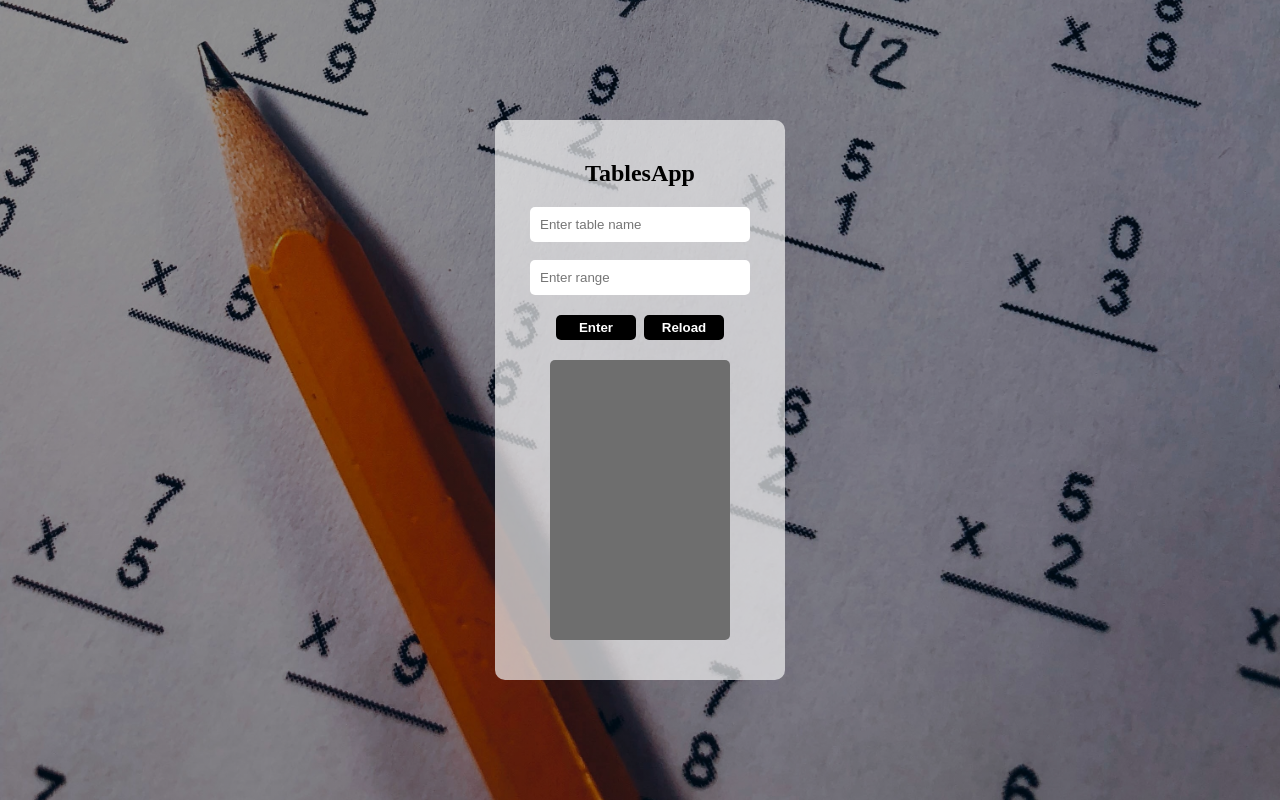
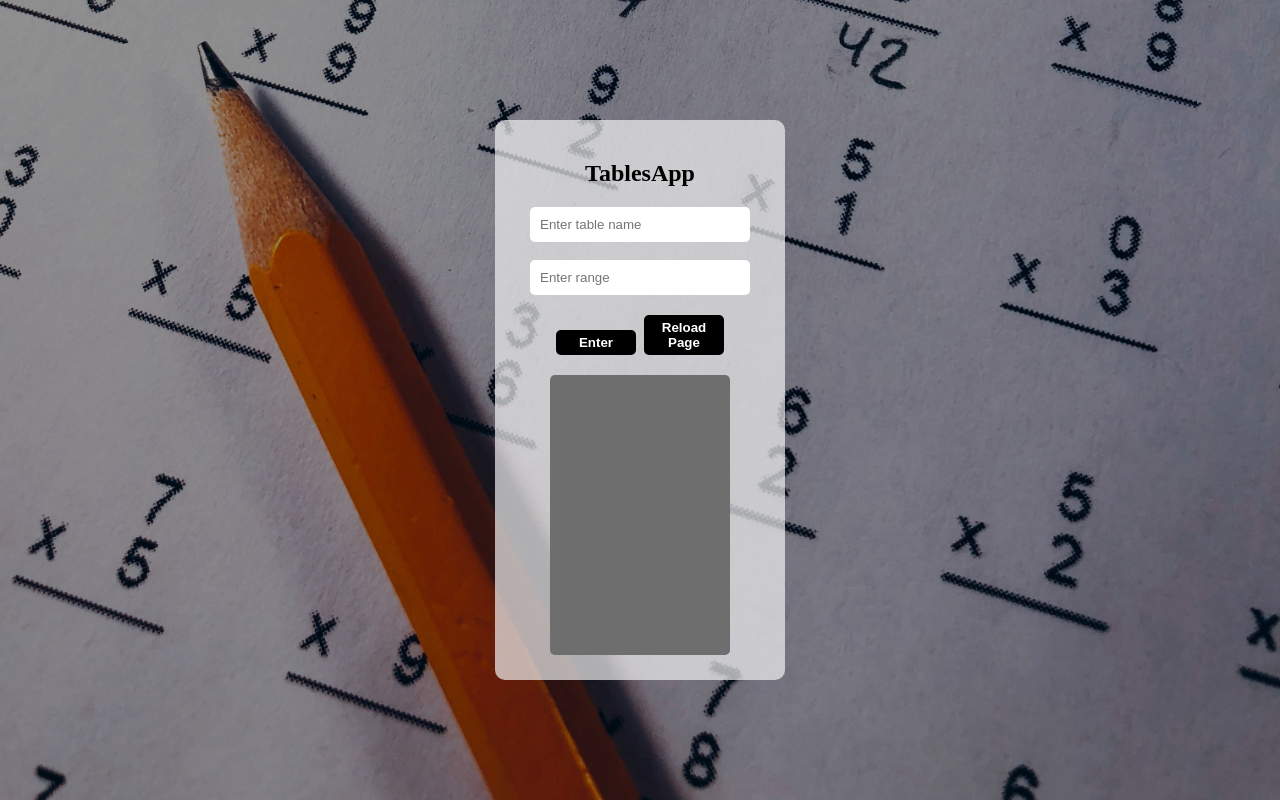
Before and after one commit to SaliKSalman24/tables-project-js, a plain HTML site: page index.html in a window 1280 px wide. Drawn offline with Linux system fonts and the light colour scheme.

Commit message:
second data

```diff
--- a/index.html
+++ b/index.html
@@ -17,7 +17,7 @@
         <input type="number" placeholder="Enter range" id="input2" />
         <br ><br >
         <button onclick="run()">Enter</button>
-        <button onclick="reload()">Reload</button>
+        <button onclick="reload()">Reload Page</button>
         <br ><br >
 
         <div class="section">
```
